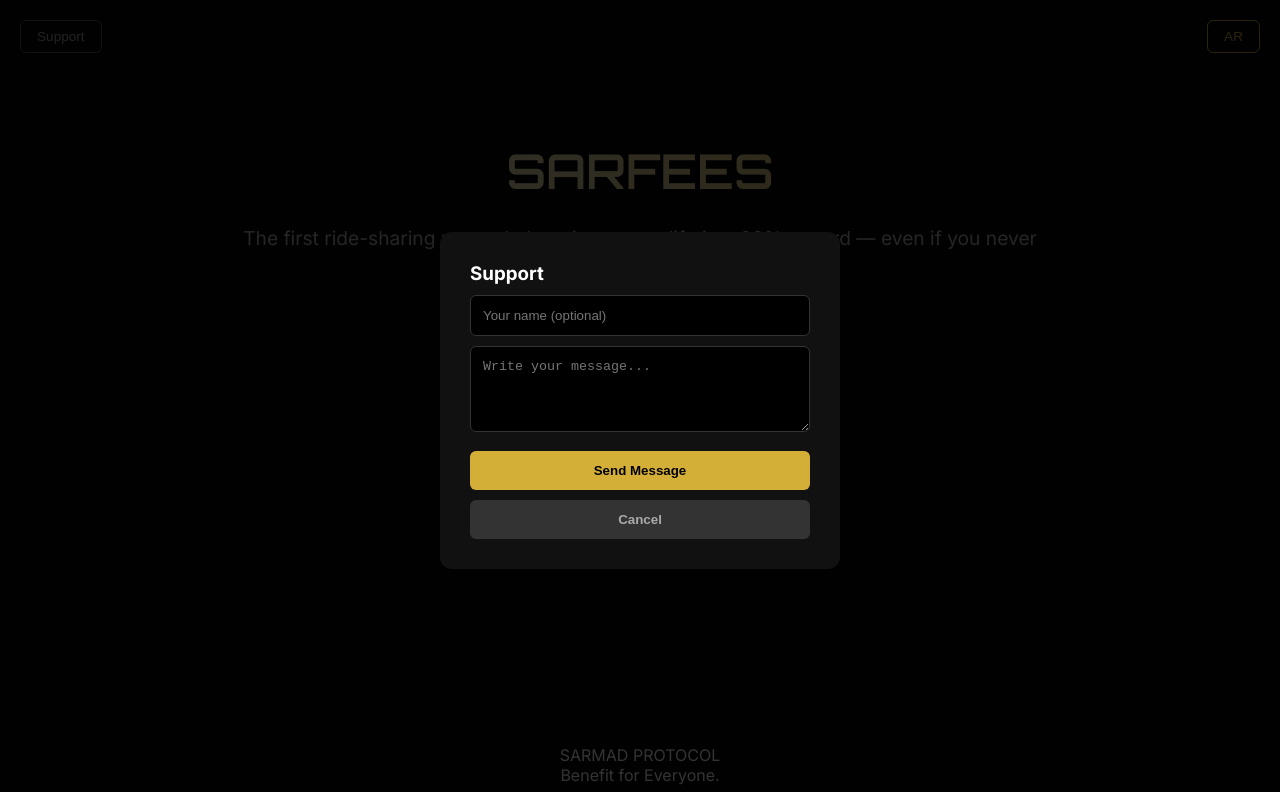
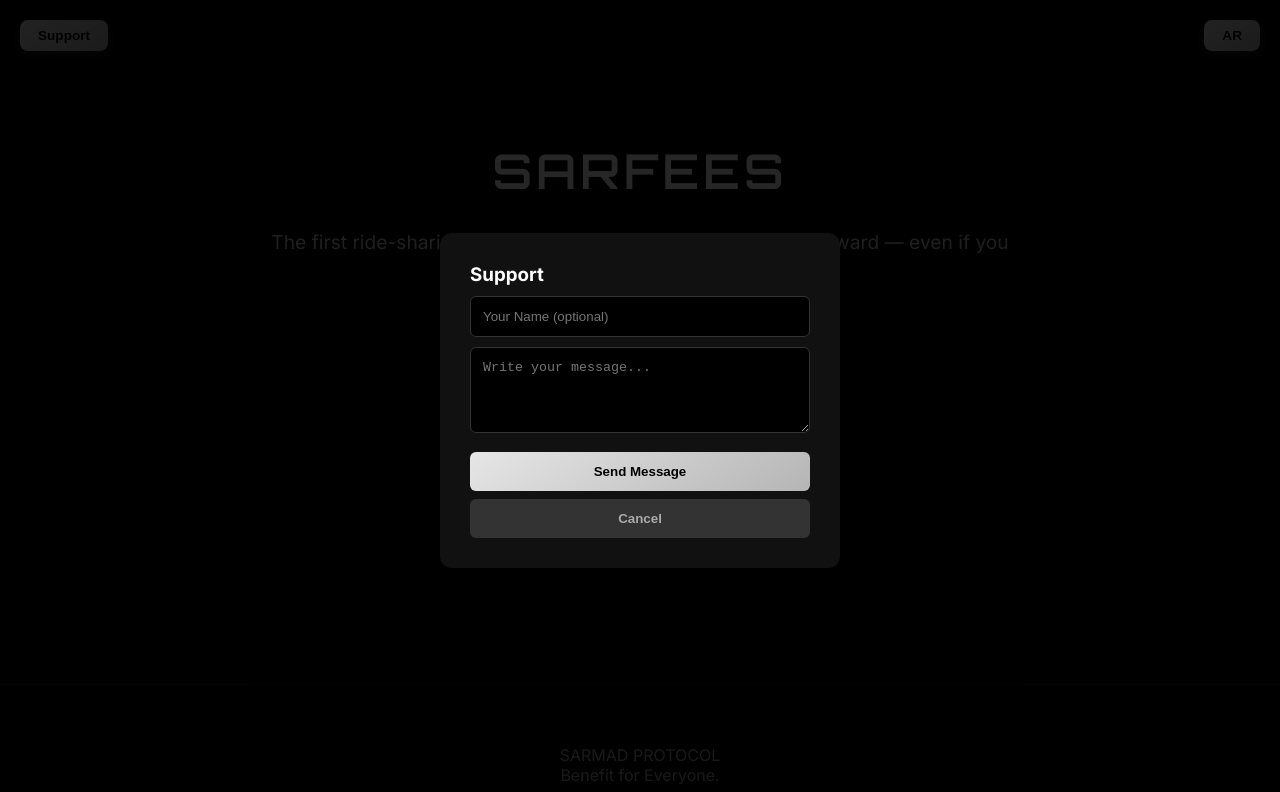
Before and after one commit to hatimmts/sarmad-landing, a plain HTML site: page index.html in a window 1280 px wide. Both pictures are taken after a click on the button "Support". Shown: the top 792 px of the page. Drawn offline with Linux system fonts and the light colour scheme.

Commit message:
Sarfees 1.0

```diff
--- a/index.html
+++ b/index.html
@@ -5,81 +5,187 @@
 <meta name="viewport" content="width=device-width, initial-scale=1.0">
 <title>Sarfees | Ride-Sharing Reinvented</title>
 
-<link href="https://fonts.googleapis.com/css2?family=Orbitron:wght@600;700&family=Inter:wght@300;400;500;600;700&family=Tajawal:wght@400;500;700&display=swap" rel="stylesheet">
+<link href="https://fonts.googleapis.com/css2?family=Orbitron:wght@600;700&family=Inter:wght@300;400;600;700&family=Tajawal:wght@400;600;700&display=swap" rel="stylesheet">
 
 <script src="https://www.gstatic.com/firebasejs/9.22.0/firebase-app-compat.js"></script>
 <script src="https://www.gstatic.com/firebasejs/9.22.0/firebase-firestore-compat.js"></script>
 
 <style>
-:root{--gold:#d4af37;--bg:#070707;--card:#121212;--text:#ffffff;--grey:#888;}
+:root{
+    --silver1:#e6e6e6;
+    --silver2:#cfcfcf;
+    --silver3:#b5b5b5;
+}
+
 *{margin:0;padding:0;box-sizing:border-box;}
-body{background:var(--bg);color:var(--text);font-family:'Inter',sans-serif;}
-body.ar{font-family:'Tajawal',sans-serif;}
-section{padding:100px 20px;max-width:1200px;margin:auto;}
-.lang-switch,.support-btn{
-position:fixed;top:20px;padding:8px 16px;border-radius:6px;
-font-size:0.85rem;cursor:pointer;background:transparent;
+
+body{
+    background:#000;
+    color:#fff;
+    font-family:'Inter',sans-serif;
 }
-.lang-switch{right:20px;border:1px solid var(--gold);color:var(--gold);}
-.support-btn{left:20px;border:1px solid #555;color:#aaa;}
-.hero{text-align:center;padding-top:140px;padding-bottom:120px;}
-.logo{font-family:'Orbitron';font-size:3rem;margin-bottom:25px;
-background:linear-gradient(90deg,#fff,#d4af37);
--webkit-background-clip:text;-webkit-text-fill-color:transparent;}
-.tagline{font-size:1.2rem;color:#bbb;max-width:800px;margin:20px auto 40px;}
-.cta-btn{padding:18px 36px;background:linear-gradient(135deg,var(--gold),#b8941f);
-border:none;color:#000;font-weight:700;border-radius:8px;cursor:pointer;}
-.stats{display:flex;justify-content:center;gap:60px;margin-top:60px;}
-.stat-number{font-size:2rem;font-weight:700;color:var(--gold);}
-.footer{text-align:center;padding:60px;border-top:1px solid #111;margin-top:100px;}
+
+body.ar{
+    font-family:'Tajawal',sans-serif;
+}
+
+.lang-btn, .support-btn{
+    position:fixed;
+    top:20px;
+    padding:8px 18px;
+    border-radius:8px;
+    font-size:0.85rem;
+    cursor:pointer;
+    background:linear-gradient(145deg,var(--silver1),var(--silver3));
+    color:#000;
+    font-weight:700;
+    border:none;
+    box-shadow:0 3px 10px rgba(255,255,255,0.15);
+}
+
+.lang-btn{right:20px;}
+.support-btn{left:20px;}
+
+.hero{
+    text-align:center;
+    padding:140px 20px 100px;
+}
+
+.logo{
+    font-family:'Orbitron',sans-serif;
+    font-size:3rem;
+    margin-bottom:25px;
+    letter-spacing:4px;
+}
+
+.tagline{
+    font-size:1.2rem;
+    max-width:750px;
+    margin:20px auto 40px;
+    line-height:1.7;
+    color:#ccc;
+}
+
+.cta{
+    padding:18px 40px;
+    border-radius:10px;
+    font-weight:700;
+    font-size:1rem;
+    background:linear-gradient(145deg,var(--silver1),var(--silver3));
+    color:#000;
+    border:none;
+    cursor:pointer;
+    box-shadow:0 4px 15px rgba(255,255,255,0.2);
+}
+
+.stats{
+    display:flex;
+    justify-content:center;
+    gap:60px;
+    margin-top:60px;
+}
+
+.stat-number{
+    font-size:2rem;
+    font-weight:700;
+}
+
+.footer{
+    text-align:center;
+    padding:60px 20px;
+    border-top:1px solid #111;
+    margin-top:80px;
+    color:#aaa;
+}
+
 /* Support Modal */
-.modal{display:none;position:fixed;top:0;left:0;width:100%;height:100%;
-background:rgba(0,0,0,0.8);justify-content:center;align-items:center;}
-.modal-content{background:#111;padding:30px;border-radius:12px;width:90%;max-width:400px;}
-.modal-content textarea,.modal-content input{
-width:100%;padding:12px;margin-top:10px;background:#000;border:1px solid #333;color:#fff;border-radius:6px;
+.modal{
+    display:none;
+    position:fixed;
+    top:0;left:0;
+    width:100%;height:100%;
+    background:rgba(0,0,0,0.85);
+    justify-content:center;
+    align-items:center;
 }
-.modal-content button{margin-top:15px;width:100%;padding:12px;background:var(--gold);
-border:none;color:#000;font-weight:bold;border-radius:6px;cursor:pointer;}
+
+.modal-box{
+    background:#111;
+    padding:30px;
+    width:90%;
+    max-width:400px;
+    border-radius:12px;
+}
+
+.modal-box input,
+.modal-box textarea{
+    width:100%;
+    margin-top:10px;
+    padding:12px;
+    background:#000;
+    border:1px solid #333;
+    color:#fff;
+    border-radius:6px;
+}
+
+.modal-box button{
+    margin-top:15px;
+    width:100%;
+    padding:12px;
+    background:linear-gradient(145deg,var(--silver1),var(--silver3));
+    color:#000;
+    border:none;
+    font-weight:700;
+    border-radius:6px;
+    cursor:pointer;
+}
 </style>
 </head>
 
 <body>
 
-<button class="lang-switch" onclick="toggleLang()" id="langBtn">AR</button>
 <button class="support-btn" onclick="openSupport()">Support</button>
+<button class="lang-btn" onclick="toggleLang()" id="langSwitch">AR</button>
 
 <section class="hero">
 <div class="logo">SARFEES</div>
 <div class="tagline" id="taglineText"></div>
+
 <a href="https://t.me/SarfeesBot" target="_blank">
-<button class="cta-btn" id="ctaText"></button>
+<button class="cta" id="ctaText"></button>
 </a>
+
 <div class="stats">
-<div><div class="stat-number" id="userCounter">500+</div></div>
-<div><div class="stat-number">20%</div></div>
+<div>
+<div class="stat-number" id="counter">500+</div>
+<div id="usersLabel"></div>
+</div>
+<div>
+<div class="stat-number">20%</div>
+<div id="rewardLabel"></div>
+</div>
 </div>
 </section>
 
 <div class="footer">
-<div class="footer-title">SARMAD PROTOCOL</div>
+<div>SARMAD PROTOCOL</div>
 <div>Benefit for Everyone.</div>
-<div style="color:var(--gold);margin-top:10px;">Coming Strong Soon.</div>
+<div style="margin-top:10px;">Coming Strong Soon.</div>
 </div>
 
 <!-- Support Modal -->
 <div class="modal" id="supportModal">
-<div class="modal-content">
+<div class="modal-box">
 <h3>Support</h3>
-<input type="text" id="supportName" placeholder="Your name (optional)">
+<input type="text" id="supportName" placeholder="Your Name (optional)">
 <textarea id="supportMessage" rows="4" placeholder="Write your message..."></textarea>
 <button onclick="sendSupport()">Send Message</button>
-<button onclick="closeSupport()" style="background:#333;color:#aaa;margin-top:10px;">Cancel</button>
+<button onclick="closeSupport()" style="margin-top:8px;background:#333;color:#aaa;">Cancel</button>
 </div>
 </div>
 
 <script>
-// Firebase Config (ضع بياناتك هنا)
+// Firebase Config
 const firebaseConfig = {
     apiKey: "AIzaSyBVyEPs_xvz9Oryk-jpLev4ja7Sb1P6RaM",
     authDomain: "sarmad-web.firebaseapp.com",
@@ -89,22 +195,69 @@ const firebaseConfig = {
     appId: "1:687271413195:web:f9564027c56ed0efb7e24e"
 };
 firebase.initializeApp(firebaseConfig);
-const auth = firebase.auth();
 const db = firebase.firestore();
 
-// Support
-function openSupport(){document.getElementById("supportModal").style.display="flex";}
-function closeSupport(){document.getElementById("supportModal").style.display="none";}
+// Support Functions
+function openSupport(){
+    document.getElementById("supportModal").style.display="flex";
+}
+function closeSupport(){
+    document.getElementById("supportModal").style.display="none";
+}
+function sendSupport(){
+    const name=document.getElementById("supportName").value || "Anonymous";
+    const message=document.getElementById("supportMessage").value;
+    if(!message){alert("Please write a message");return;}
+    db.collection("support_messages").add({
+        name:name,
+        message:message,
+        created_at:new Date(),
+        source:"Sarfees"
+    }).then(()=>{
+        alert("Message sent successfully.");
+        closeSupport();
+        document.getElementById("supportMessage").value="";
+    });
+}
 
-function sendSupport(){
-let name=document.getElementById("supportName").value;
-let message=document.getElementById("supportMessage").value;
-if(!message){alert("Please write a message");return;}
+// Language System
+const textData={
+en:{
+tagline:"The first ride-sharing network that gives you a lifetime 20% reward — even if you never drive.",
+cta:"Launch Sarfees Bot",
+users:"Users Joined",
+reward:"Lifetime Reward"
+},
+ar:{
+tagline:"أول شبكة نقل تشاركي تمنحك عائد دائم 20٪ مدى الحياة حتى لو لم تعمل كسائق.",
+cta:"الدخول إلى بوت سرفيس",
+users:"عدد المنضمين",
+reward:"عائد دائم"
+}
+};
 
-db.collection("support_messages").add({
-name:name||"Anonymous",
-message:message,
-timestamp:new Date(),
+let currentLang=navigator.language.startsWith("ar")?"ar":"en";
+
+function applyLang(){
+document.body.classList.toggle("ar",currentLang==="ar");
+document.getElementById("htmlTag").dir=currentLang==="ar"?"rtl":"ltr";
+document.getElementById("langSwitch").innerText=currentLang==="en"?"AR":"EN";
+document.getElementById("taglineText").innerText=textData[currentLang].tagline;
+document.getElementById("ctaText").innerText=textData[currentLang].cta;
+document.getElementById("usersLabel").innerText=textData[currentLang].users;
+document.getElementById("rewardLabel").innerText=textData[currentLang].reward;
+}
+
+function toggleLang(){
+currentLang=currentLang==="en"?"ar":"en";
+applyLang();
+}
+
+applyLang();
+</script>
+
+</body>
+</html>timestamp:new Date(),
 source:"Sarfees"
 }).then(()=>{
 alert("Message sent successfully.");
```
